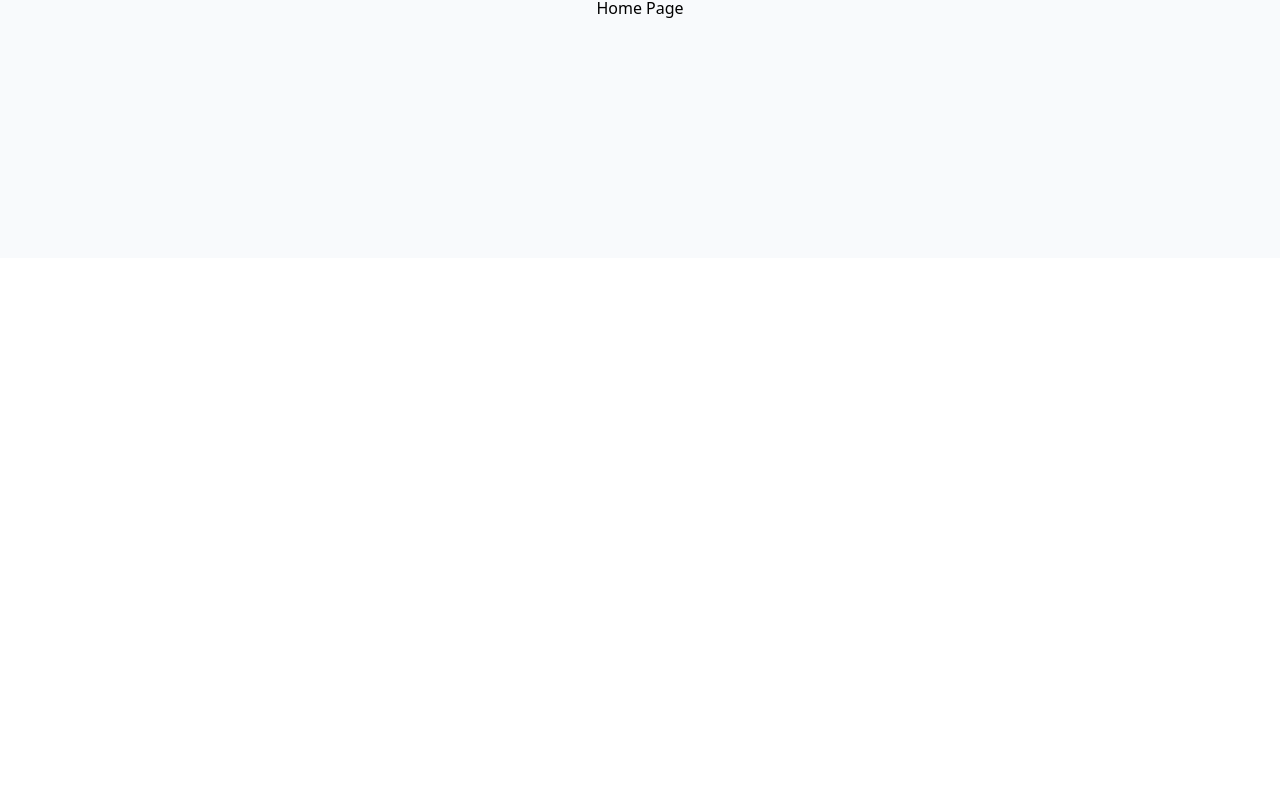
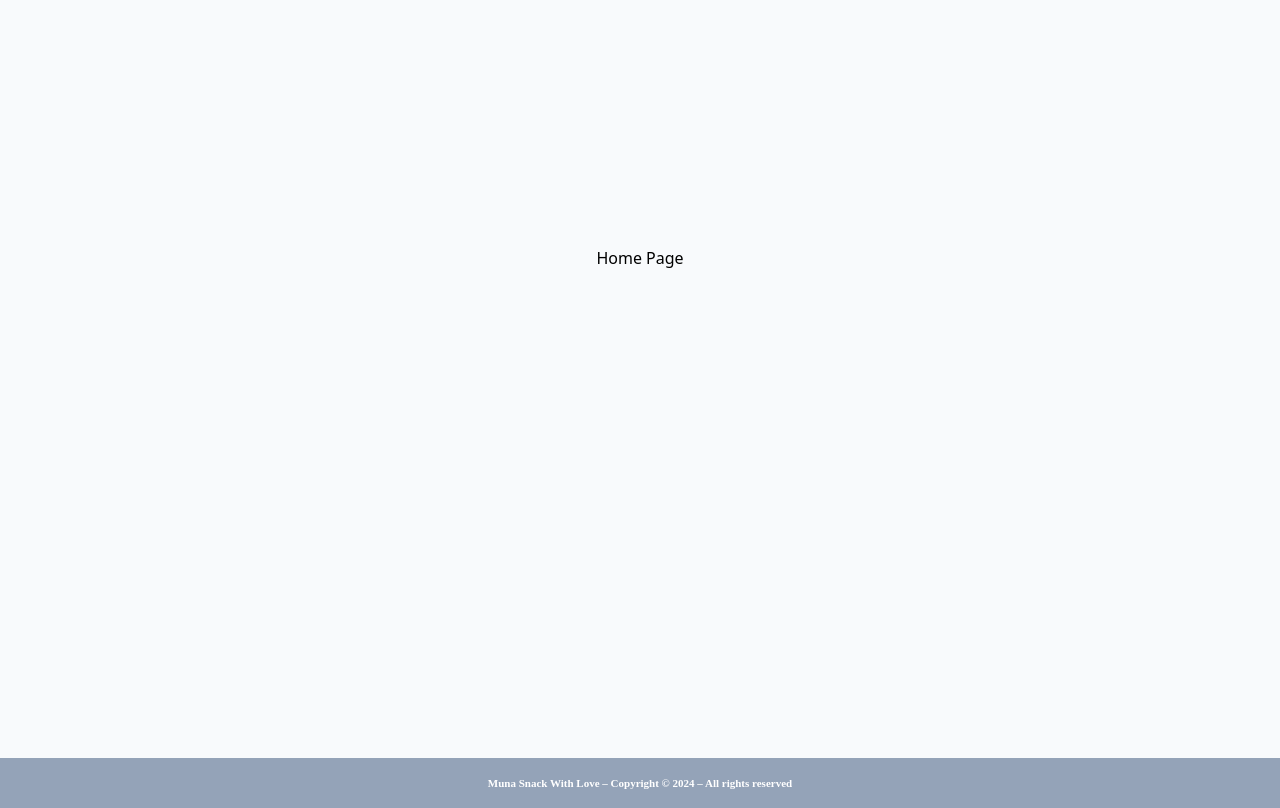
Before and after one commit to Alexchandrahanif/munaSnack, a React (Vite) app: page / in a window 1280 px wide. Shown: the part 312-1120 px from the top of the page. Before the commit the page ends 800 px from the top, so only its background shows below. Built offline with nearby package versions, Linux system fonts and the light colour scheme.

Commit message:
feat: create footer

```diff
--- a/src/App.jsx
+++ b/src/App.jsx
@@ -1,4 +1,5 @@
 import HomePage from "./Pages/HomePage";
+import Footer from "./components/Footer";
 import Navbar from "./components/Navbar";
 
 function App() {
@@ -8,8 +9,11 @@ function App() {
         <Navbar />
       </div>
 
-      <div className="w-full pt-[70px] bg-slate-50 ">
+      <div className="w-full pt-[70px]">
         <HomePage />
+      </div>
+      <div className="w-full h-[50px]">
+        <Footer />
       </div>
     </div>
   );
--- a/src/Pages/HomePage.jsx
+++ b/src/Pages/HomePage.jsx
@@ -2,7 +2,7 @@ import React from "react";
 
 const HomePage = () => {
   return (
-    <div className="w-full h-[500px] flex justify-center items-center">
+    <div className="w-full h-[1000px] flex justify-center items-center bg-slate-50 ">
       <p>Home Page</p>
     </div>
   );
--- /dev/null
+++ b/src/components/Footer.jsx
@@ -0,0 +1,13 @@
+import React from "react";
+
+const Footer = () => {
+  return (
+    <div className="w-full h-full flex justify-center items-center bg-slate-400 ">
+      <p className="text-white text-[11px] font-play font-semibold ">
+        Muna Snack With Love – Copyright © 2024 – All rights reserved
+      </p>
+    </div>
+  );
+};
+
+export default Footer;
```
